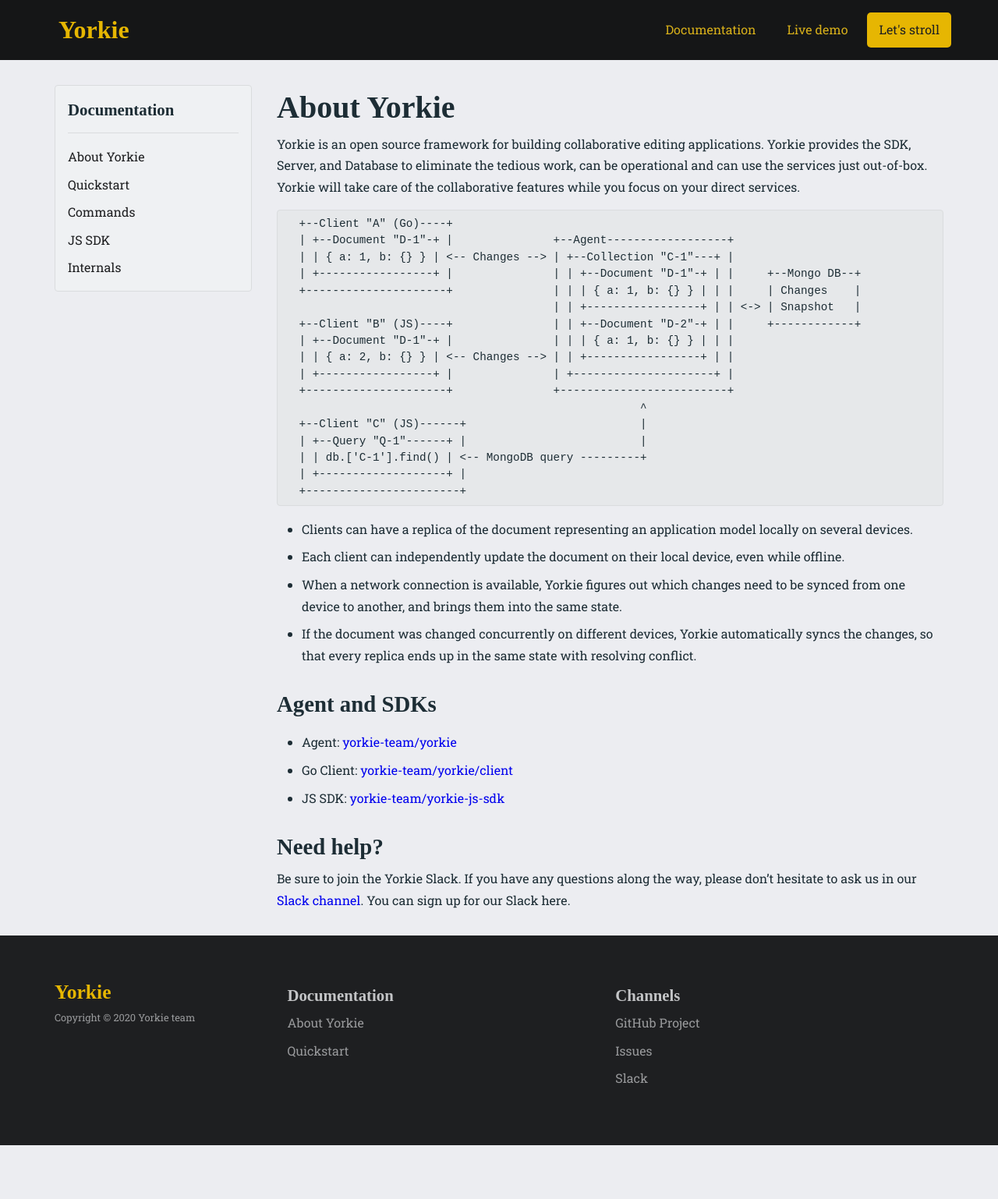
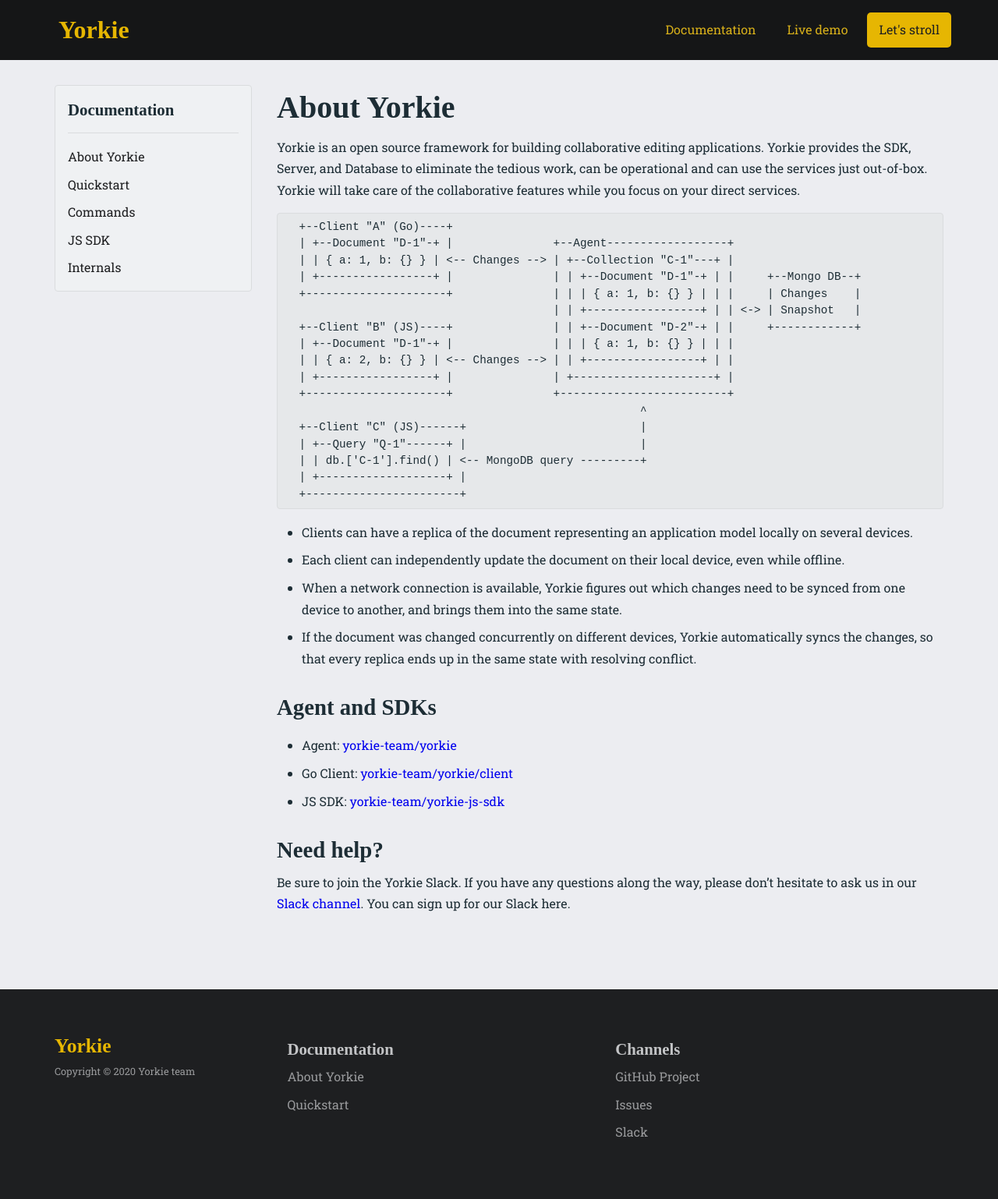
Before and after one commit to hackerwins/homepage-old, a Jekyll site: the page built from docs/master/index.md, in a window 1280 px wide. Shown: the whole page at 78% size. Built offline with Jekyll 4.4.1, drawn with Linux system fonts in a browser that asks for light colours; nearby versions of some CDN libraries; some web fonts are replaced; a script that is not in the unit is left out; our own code applies the rules of GitHub Pages for plain Markdown files; before the commit the page ends 1469 px from its top, so only the background shows below that.

Commit message:
Add more margin for docs headings

```diff
--- a/css/docs.scss
+++ b/css/docs.scss
@@ -3,6 +3,16 @@
 
   @media #{$small-screen} {
     flex-direction: column;
+  }
+
+  .docs-content {
+    h1, h2, h3, h4 {
+      margin-top: 1em;
+
+      &:first-child {
+        margin-top: 0.5em;
+      }
+    }
   }
 
   .docs-menu {
--- a/css/main.scss
+++ b/css/main.scss
@@ -40,7 +40,7 @@
   font-family: $font-brand;
   font-weight: 700;
   line-height: 1.25;
-  margin: 0.5em 0 0.125em 0;
+  margin: 0.5em 0 0.3em 0;
 }
 
 h1 {
@@ -99,6 +99,7 @@
 
 main {
   flex: 1;
+  padding-bottom: 4em;
 }
 
 .wrapper {
```
